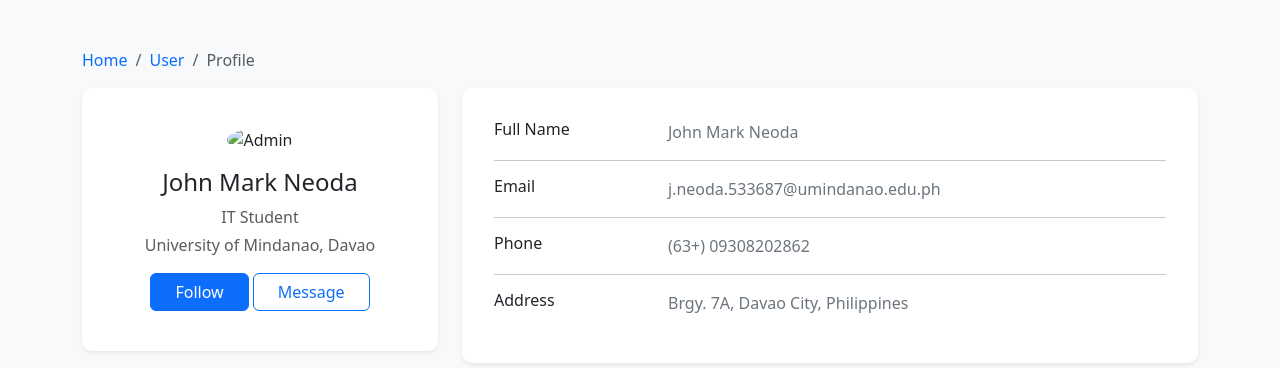
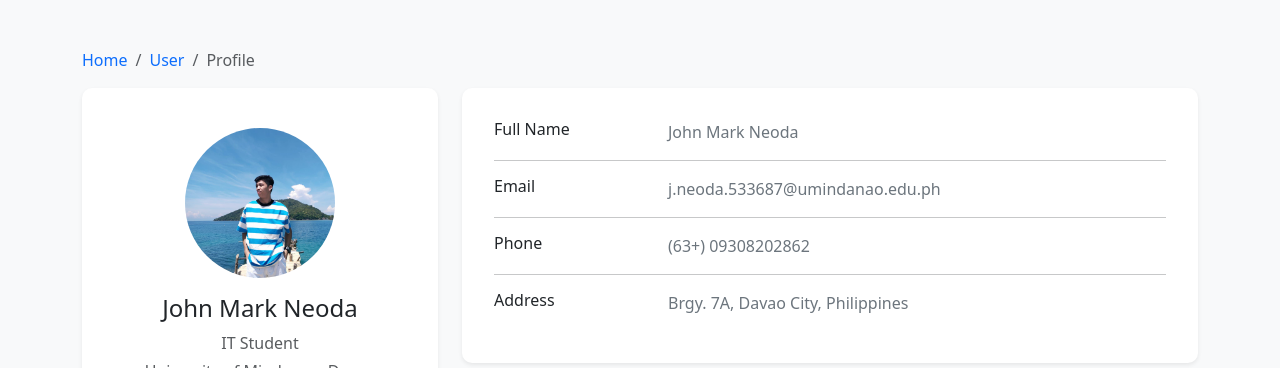
Before and after one commit to jmneoda/User-Profile, a plain HTML site: page index.html in a window 1280 px wide. Shown: the top 368 px of the page. Drawn offline with nearby package versions, Linux system fonts and the light colour scheme.

Commit message:
Initial commit - User Profile

```diff
--- a/index.html
+++ b/index.html
@@ -42,7 +42,7 @@
         <div class="card text-center p-4">
 
           <div class="card-body">
-            <img src="C:\Users\John Mark\Downloads\jm.jpg" alt="Admin" class="rounded-circle mb-3" width="150">
+            <img src="jm.jpg" alt="Admin" class="rounded-circle mb-3" width="150">
 
             <h4 class="text-dark">John Mark Neoda</h4>
             <p class="text-muted mb-1">IT Student</p>
```
Also changed, not shown: jm.jpg (added).
